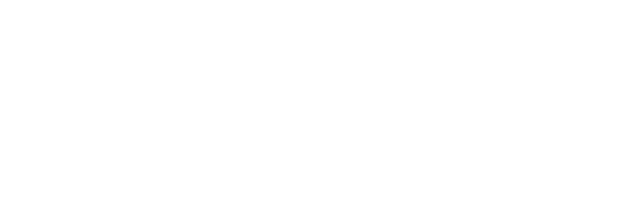
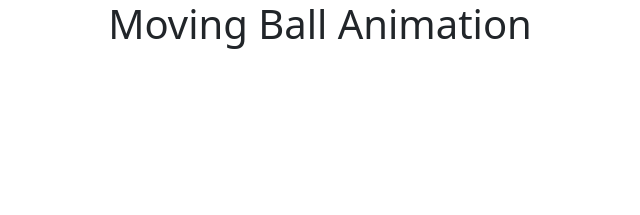
Before and after one commit to theRangeCoder/moving-ball-animation, a plain HTML site: page index.html in a window 1280 px wide. Shown: the whole page, without its empty margins (320-960 px from the left). Drawn offline with nearby package versions, Linux system fonts and the light colour scheme.

Commit message:
Create a canvas

```diff
--- a/index.html
+++ b/index.html
@@ -13,6 +13,15 @@
     <link rel="stylesheet" href="./css/style.css">
 </head>
 <body>
+    <center>
+        <div class="container align-items-center h-100">
+            <h1>Moving Ball Animation</h1>
+
+            <!-- Create the canvas for the ball to bounce in -->
+            <canvas>
+            </canvas>
+        </div>
+    </center>
 
     <!-- Bootstrap JS -->
     <script src="https://cdn.jsdelivr.net/npm/bootstrap@5.1.3/dist/js/bootstrap.bundle.min.js" integrity="sha384-ka7Sk0Gln4gmtz2MlQnikT1wXgYsOg+OMhuP+IlRH9sENBO0LRn5q+8nbTov4+1p" crossorigin="anonymous"></script>
```
